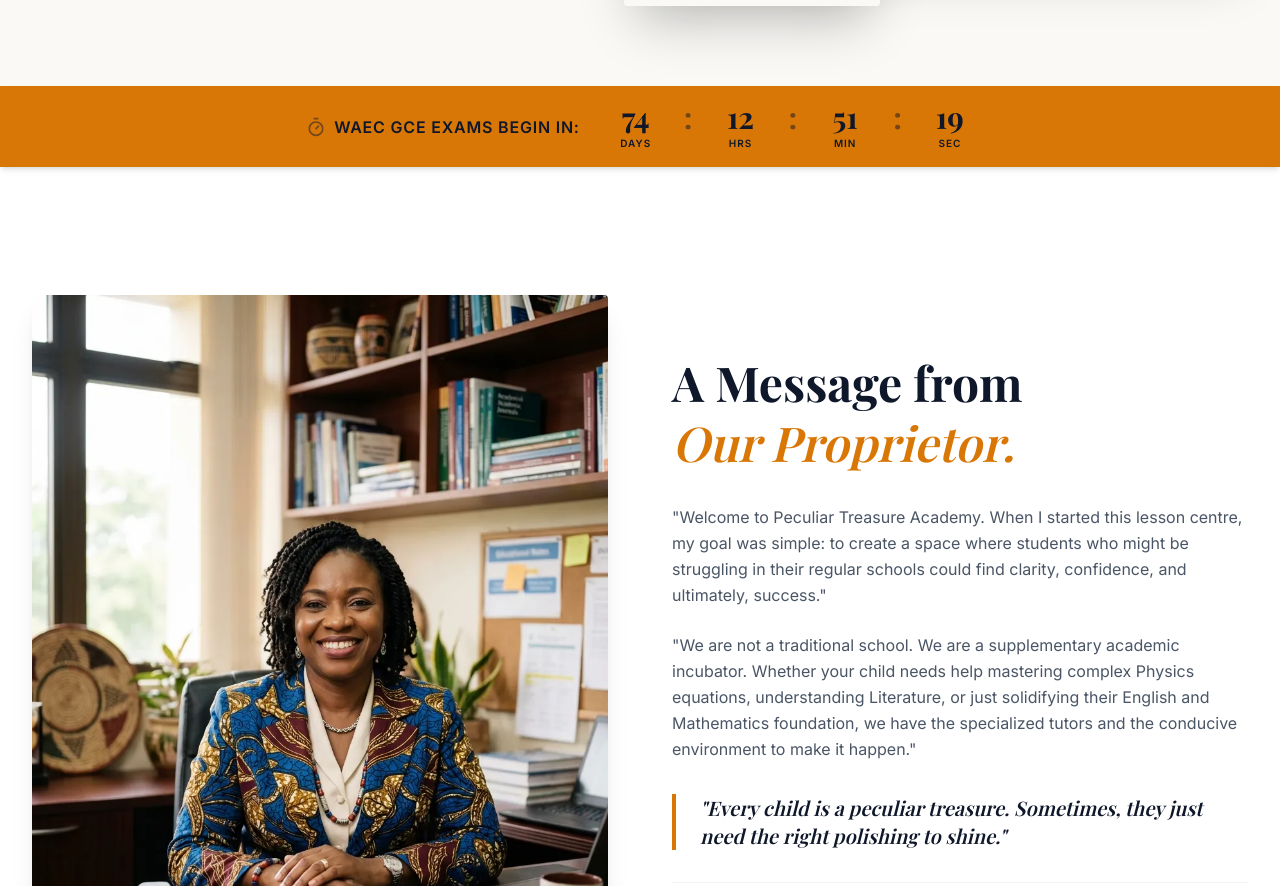
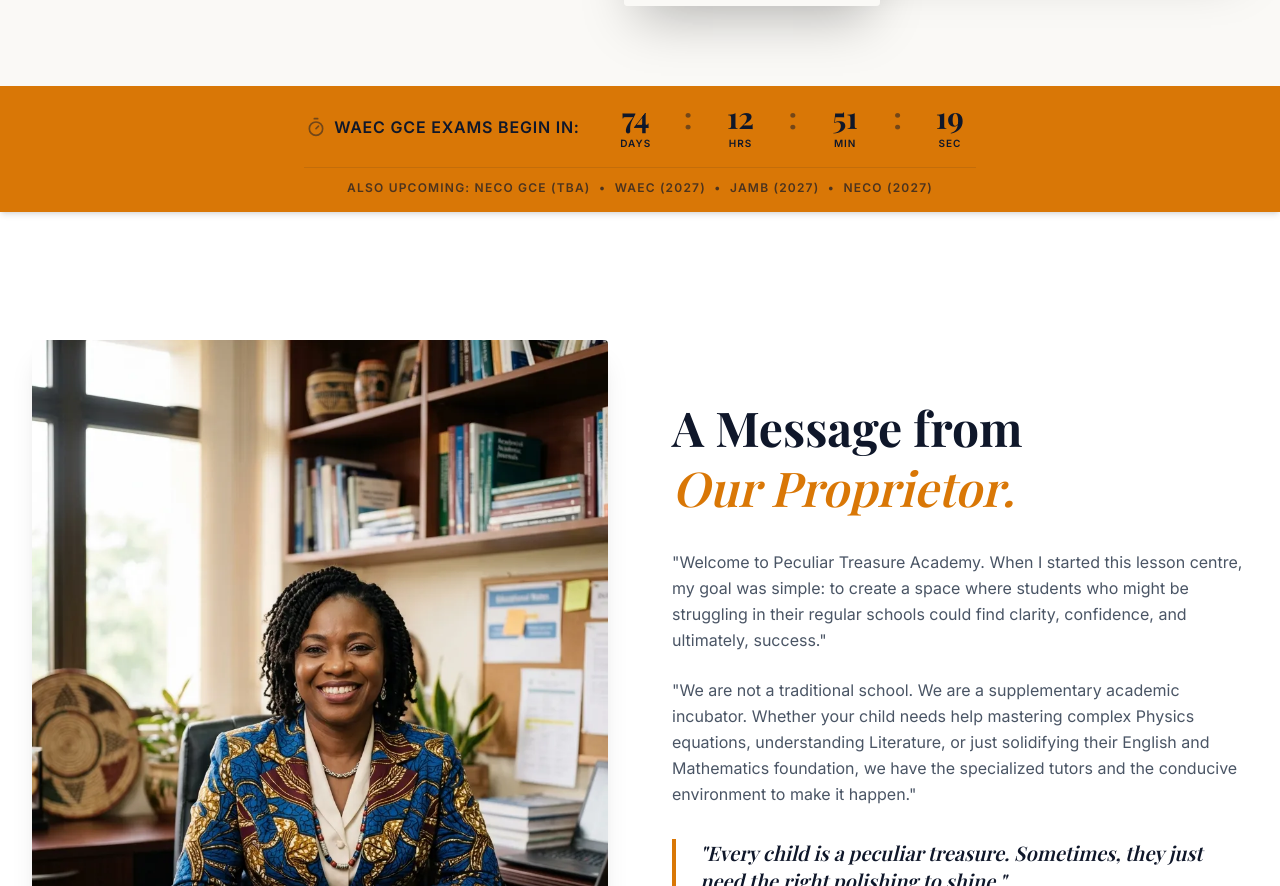
Before and after one commit to DavidDeez/peculiar_treasure_academy, a React (Vite) app: page / in a window 1280 px wide. Shown: the part 954-1840 px from the top of the page. Built offline with nearby package versions, Linux system fonts and the light colour scheme; a web font is replaced by a local one.

Commit message:
Update countdown to show tiny upcoming exams list underneath

```diff
--- a/src/components/Countdown.tsx
+++ b/src/components/Countdown.tsx
@@ -34,8 +34,8 @@ const Countdown: React.FC = () => {
   }, []);
 
   return (
-    <div className="bg-brand-gold text-brand-dark py-4 px-4 sm:px-6 relative overflow-hidden flex justify-center items-center shadow-md z-40">
-      <div className="flex flex-col md:flex-row items-center gap-4 md:gap-8 max-w-7xl mx-auto">
+    <div className="bg-brand-gold text-brand-dark py-4 px-4 sm:px-6 relative overflow-hidden flex flex-col justify-center items-center shadow-md z-40">
+      <div className="flex flex-col md:flex-row items-center justify-center gap-4 md:gap-8 max-w-7xl mx-auto w-full">
         <div className="flex items-center gap-2 font-bold uppercase tracking-wider text-sm md:text-base">
           <Timer className="w-5 h-5 animate-pulse" />
           <span>WAEC GCE EXAMS BEGIN IN:</span>
@@ -63,6 +63,13 @@ const Countdown: React.FC = () => {
           </div>
         </div>
       </div>
+
+      {/* Tiny upcoming exams list underneath */}
+      <div className="mt-4 pt-3 border-t border-brand-dark/10 w-full max-w-2xl text-center">
+        <p className="text-[10px] md:text-xs font-bold uppercase tracking-widest text-brand-dark/70">
+          Also Upcoming: NECO GCE (TBA) &nbsp;•&nbsp; WAEC (2027) &nbsp;•&nbsp; JAMB (2027) &nbsp;•&nbsp; NECO (2027)
+        </p>
+      </div>
     </div>
   );
 };
```
